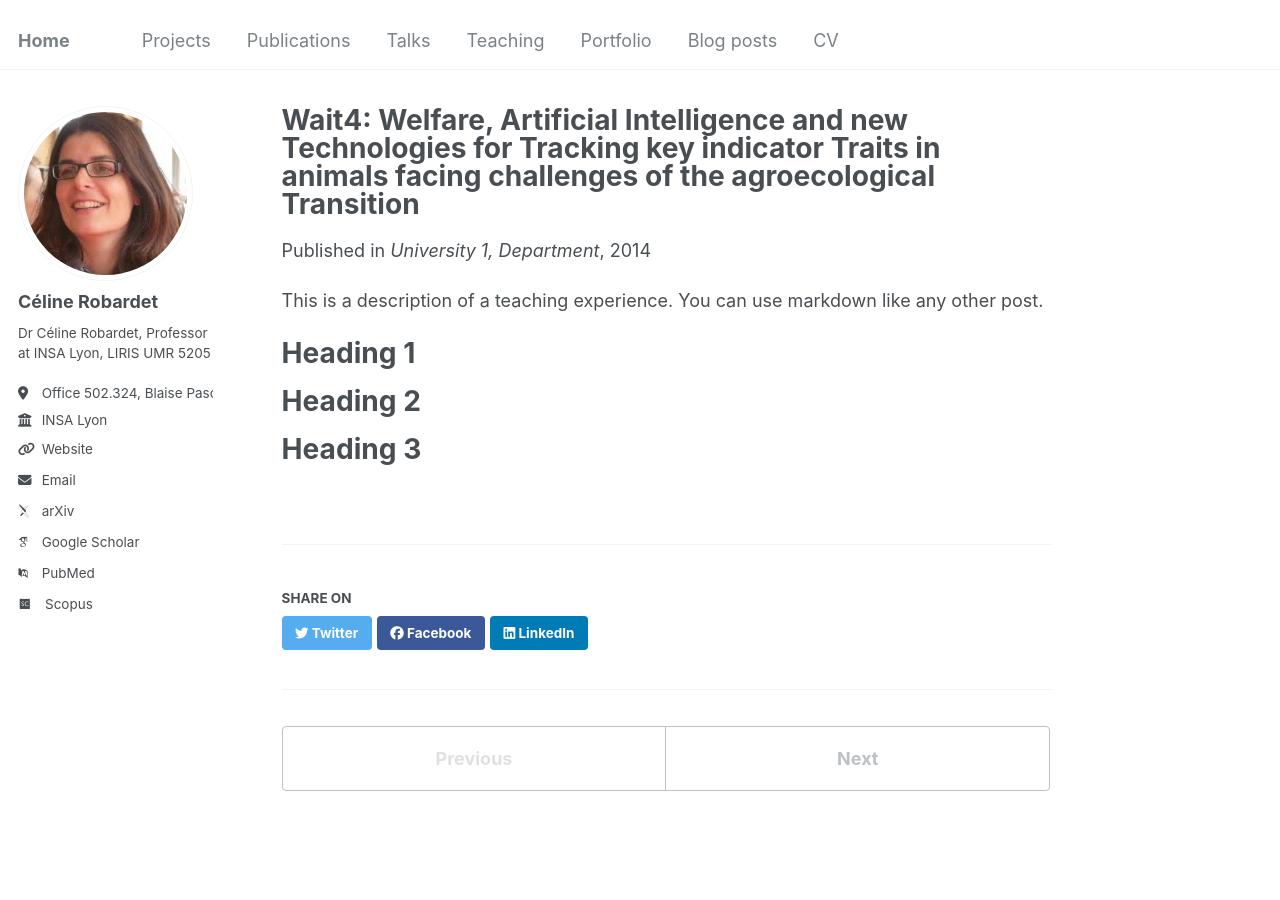
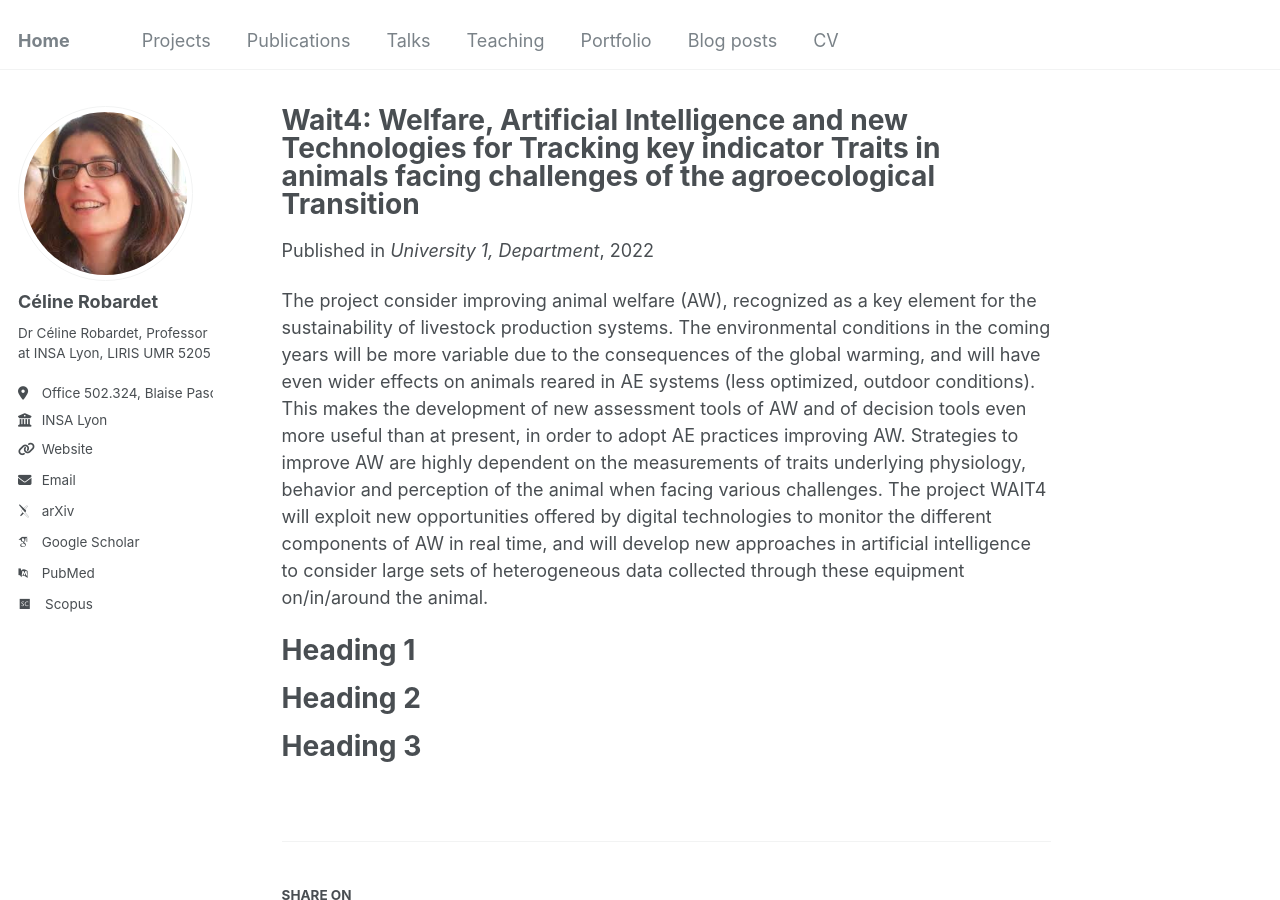
Before and after one commit to crobardet/crobardet.github.io, a Jekyll site: the page built from _projects/2022-wait4.md, in a window 1280 px wide and 900 px high. Built offline with Jekyll 4.4.1, drawn with Linux system fonts in a browser that asks for light colours; some web fonts are replaced.

Commit message:
Update 2022-wait4.md

```diff
--- a/_projects/2022-wait4.md
+++ b/_projects/2022-wait4.md
@@ -1,14 +1,14 @@
 ---
 title: "Wait4: Welfare, Artificial Intelligence and new Technologies for Tracking key indicator Traits in animals facing challenges of the agroecological Transition"
-collection: teaching
-type: "Undergraduate course"
-permalink: /teaching/2014-spring-teaching-1
+collection: project
+type: "France 2030 -- PEPR Agroécologie et numérique"
+permalink: #/teaching/2014-spring-teaching-1
 venue: "University 1, Department"
-date: 2014-01-01
-location: "City, Country"
+date: 2022-10-01
+location: #"City, Country"
 ---
 
-This is a description of a teaching experience. You can use markdown like any other post.
+The project consider improving animal welfare (AW), recognized as a key element for the sustainability of livestock production systems. The environmental conditions in the coming years will be more variable due to the consequences of the global warming, and will have even wider effects on animals reared in AE systems (less optimized, outdoor conditions). This makes the development of new assessment tools of AW and of decision tools even more useful than at present, in order to adopt AE practices improving AW. Strategies to improve AW are highly dependent on the measurements of traits underlying physiology, behavior and perception of the animal when facing various challenges. The project WAIT4 will exploit new opportunities offered by digital technologies to monitor the different components of AW in real time, and will develop new approaches in artificial intelligence to consider large sets of heterogeneous data collected through these equipment on/in/around the animal.
 
 Heading 1
 ======
```
